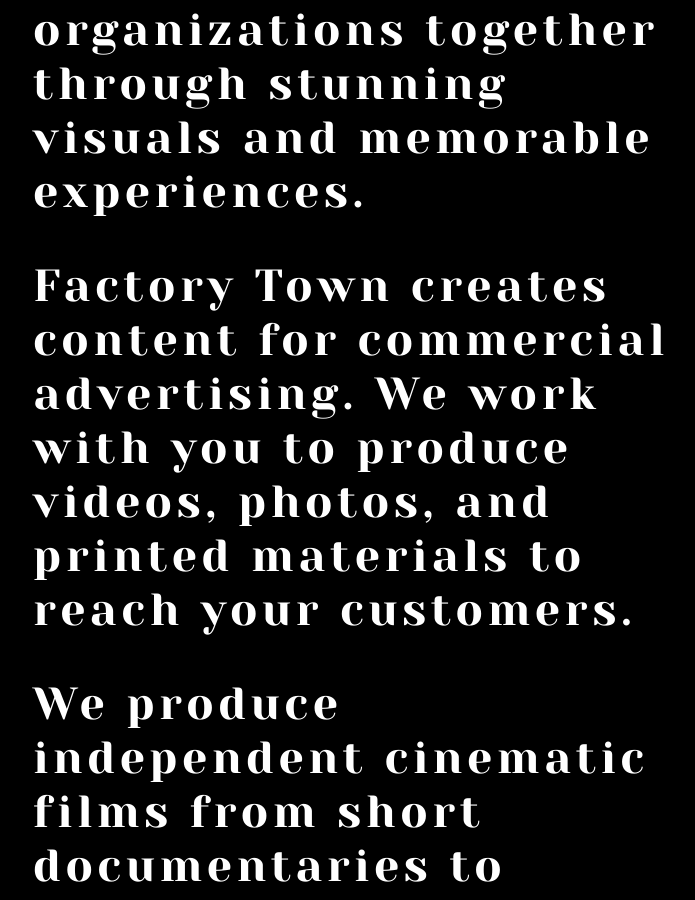
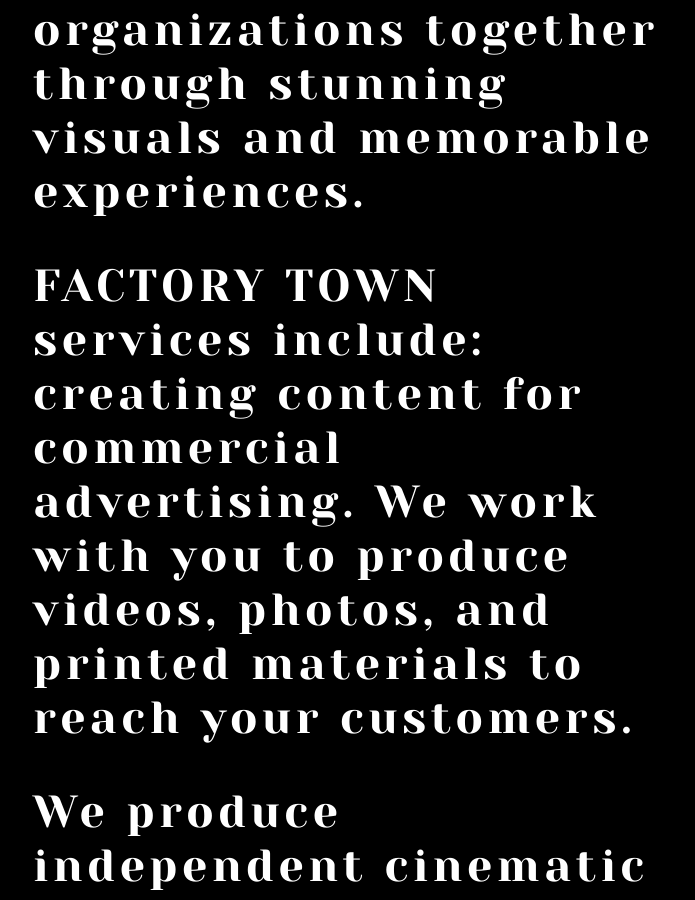
Before and after one commit to factorytown/factorytown.github.io, a Jekyll site: the page built from _pages/about.md, in a window 1280 px wide and 900 px high, scrolled down 628 px. Shown: the whole window, without its empty margins (287-982 px from the left). Built offline with Jekyll 4.4.1, drawn with Linux system fonts in a browser that asks for light colours; nearby versions of some CDN libraries.

Commit message:
Updated About

```diff
--- a/_pages/about.md
+++ b/_pages/about.md
@@ -9,7 +9,7 @@
 
 ## We see art as our common language and stories as our currency. We bring people and organizations together through stunning visuals and memorable experiences.
 
-## Factory Town creates content for commercial advertising. We work with you to produce videos, photos, and printed materials to reach your customers.
+## FACTORY TOWN services include: creating content for commercial advertising. We work with you to produce videos, photos, and printed materials to reach your customers.
 
 ## We produce independent cinematic films from short documentaries to music videos.
 
```
